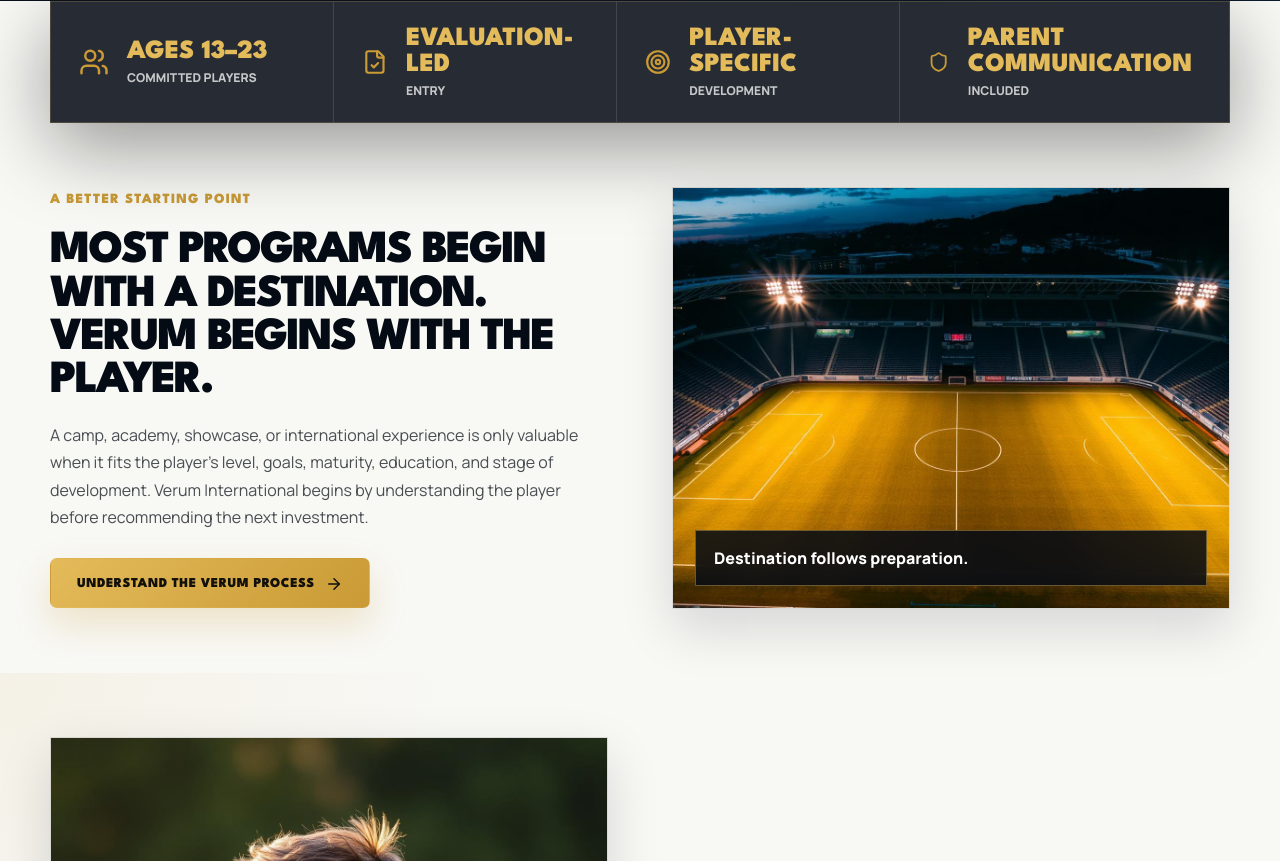
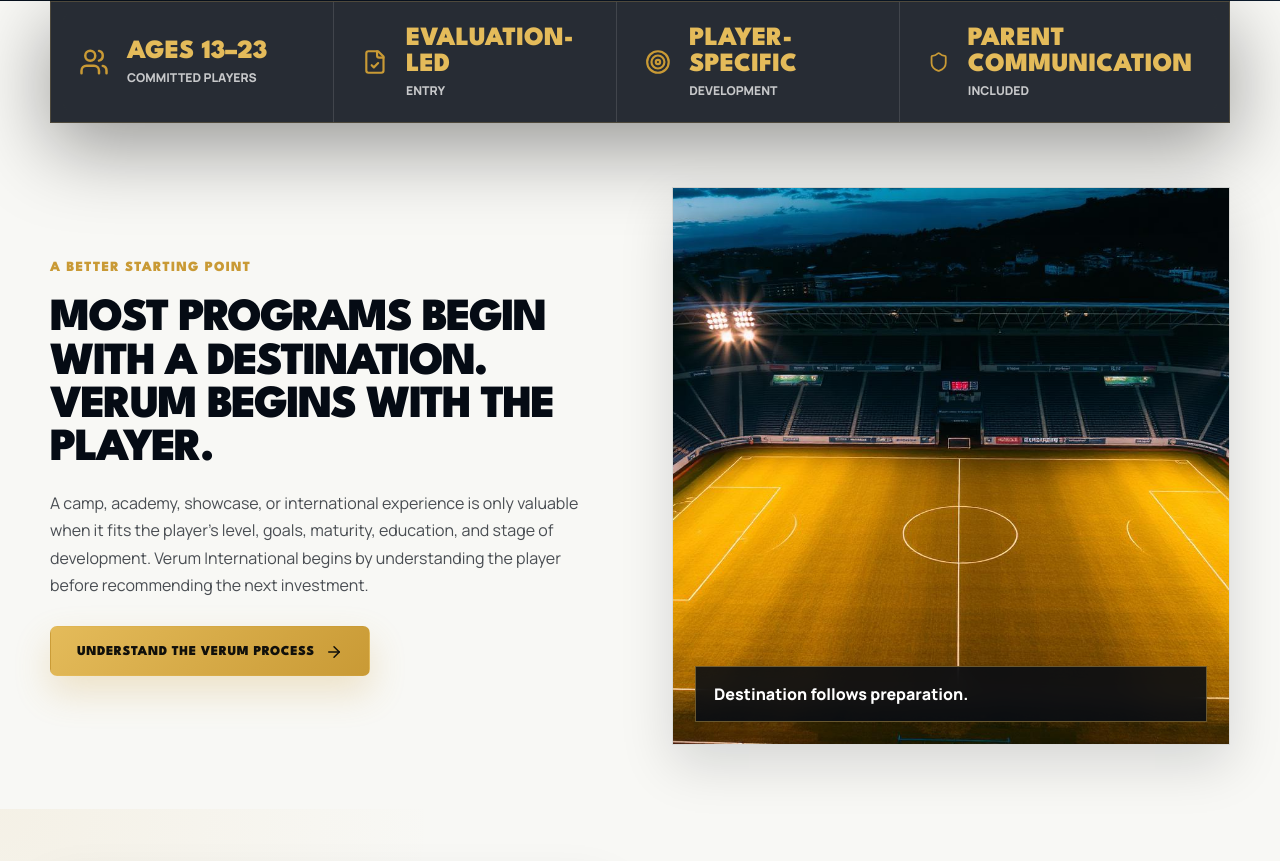
Before and after one commit to zionportal/veruminternational, a React (Vite) app: page / in a window 1280 px wide. Shown: the part 799-1660 px from the top of the page. Built offline with nearby package versions, Linux system fonts and the light colour scheme.

Commit message:
Make split section images square

```diff
--- a/src/styles.css
+++ b/src/styles.css
@@ -422,7 +422,7 @@
 
 .split-preview-media {
   position: relative;
-  min-height: 420px;
+  aspect-ratio: 1 / 1;
   margin: 0;
   overflow: hidden;
   border: 1px solid rgba(5, 11, 20, 0.12);
@@ -432,7 +432,6 @@
 .split-preview-media img {
   width: 100%;
   height: 100%;
-  min-height: 420px;
   object-fit: cover;
 }
 
```
